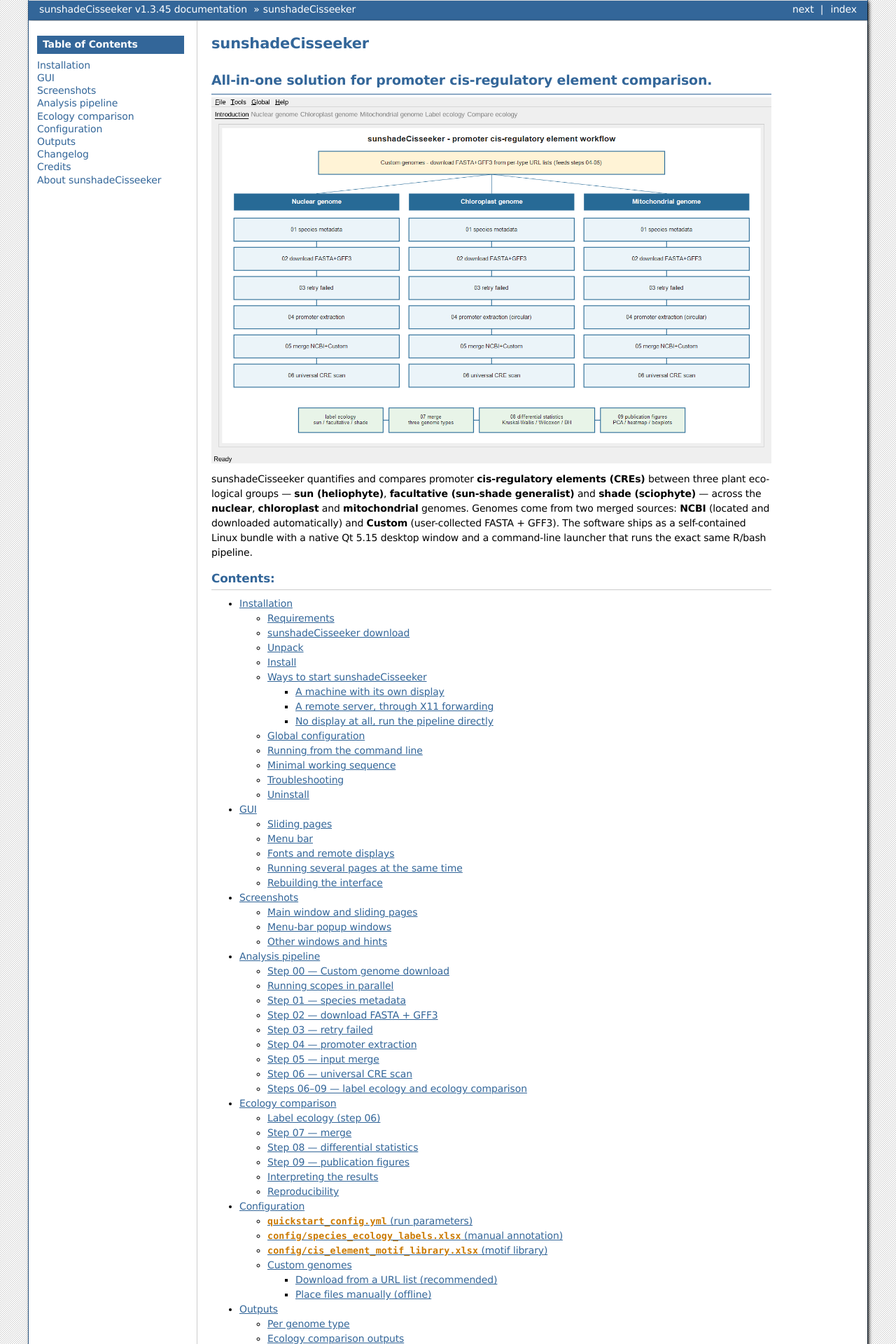
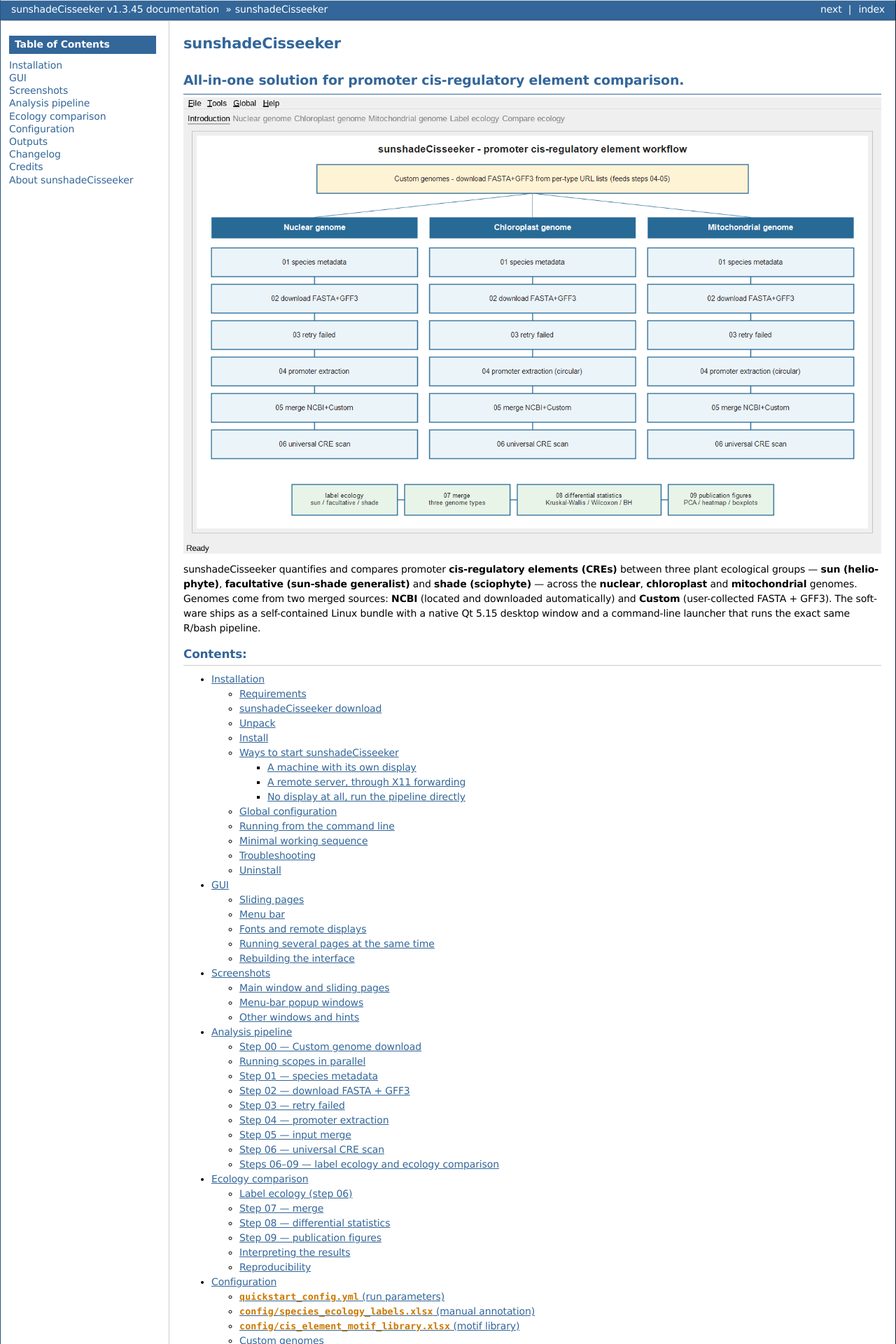
Before and after one commit to chenzhr23/sunshadeCisseeker-docs, a Sphinx documentation site: the page built from docs/index.rst, in a window 1280 px wide. Shown: the top 1920 px of the page at 70% size. Built offline with Sphinx 7.4.7, drawn with Linux system fonts in a browser that asks for light colours.

```diff
--- a/docs/_static/custom.css
+++ b/docs/_static/custom.css
@@ -5,3 +5,32 @@
     color: #cc0000;
     font-weight: bold;
 }
+
+/* ---- full-screen layout: the page fills the whole browser window ---- */
+
+/* No outer page margins: content spans edge to edge. */
+body {
+    margin: 0;
+}
+
+/* No width caps anywhere in the content column. */
+div.document,
+div.documentwrapper,
+div.bodywrapper,
+div.body {
+    max-width: none;
+    width: auto;
+}
+
+/* Images (the Introduction screenshot and every page screenshot) stretch to
+   the full width of the content column. */
+div.body img {
+    width: 100%;
+    height: auto;
+    max-width: none;
+}
+
+div.figure {
+    width: 100%;
+    text-align: center;
+}
```
